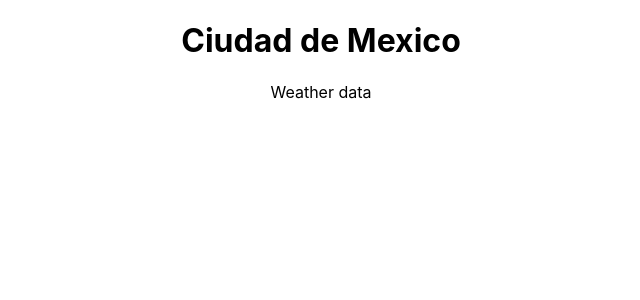
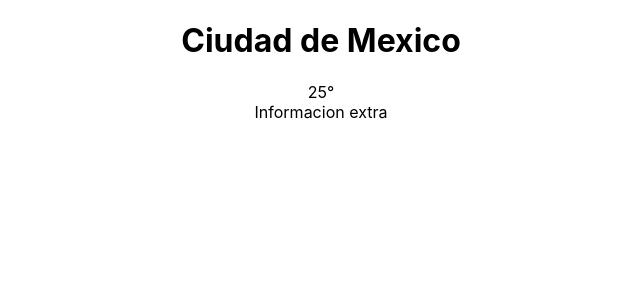
Before and after one commit to MrCesar107/weather-app, a React (Create React App) app: page / in a window 1280 px wide. Shown: the top 300 px of the page, without its empty margins (319-959 px from the left). Built offline with nearby package versions, Linux system fonts and the light colour scheme.

Commit message:
More components were added

```diff
--- a/src/components/WeatherData.js
+++ b/src/components/WeatherData.js
@@ -1,7 +1,14 @@
 import React from 'react';
 
+//Components
+import WeatherExtraInfo from './WeatherExtraInfo';
+import WeatherTemperature from './WeatherTemperature';
+
 const WeatherData = () => (
-    <div>Weather data</div>
+  <div>
+    <WeatherTemperature />
+    <WeatherExtraInfo />
+  </div>
 );
 
 export default WeatherData;
--- /dev/null
+++ b/src/components/WeatherExtraInfo.js
@@ -0,0 +1,7 @@
+import React from 'react';
+
+const WeatherExtraInfo = () => (
+  <div>Informacion extra</div>
+);
+
+export default WeatherExtraInfo;
--- /dev/null
+++ b/src/components/WeatherTemperature.js
@@ -0,0 +1,7 @@
+import React from 'react';
+
+const WeatherTemperature = () => (
+  <div><span>25°</span></div>
+);
+
+export default WeatherTemperature;
```
